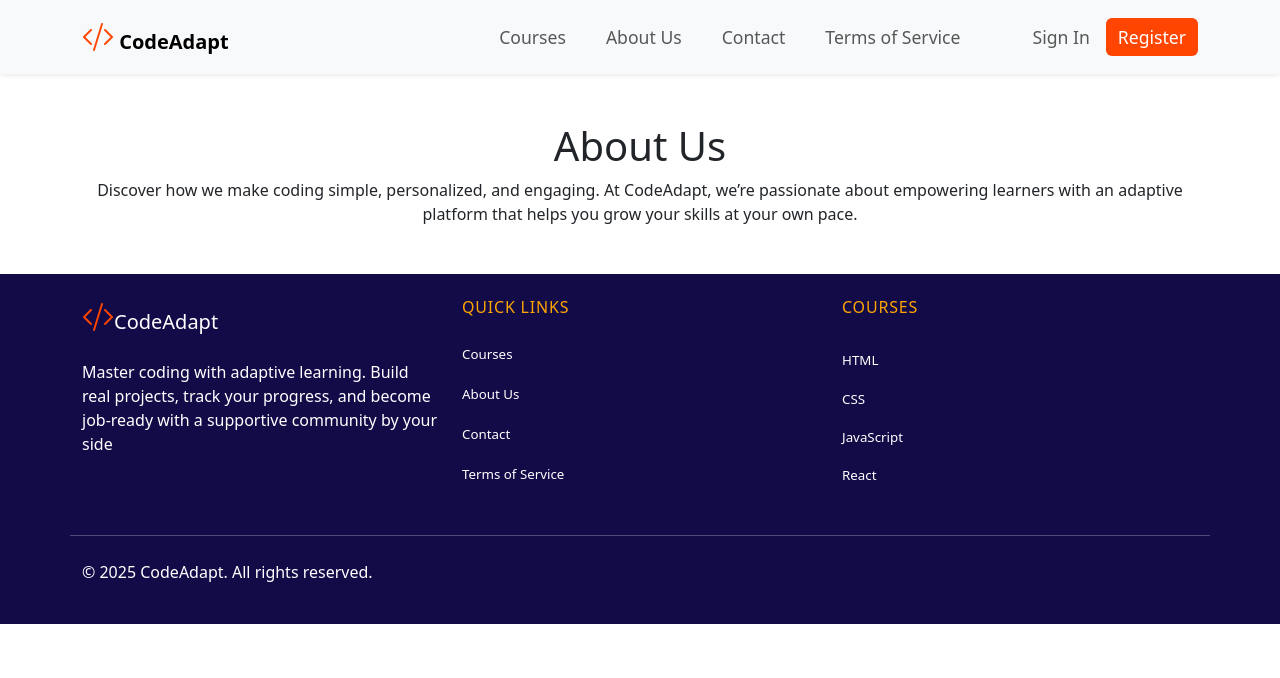
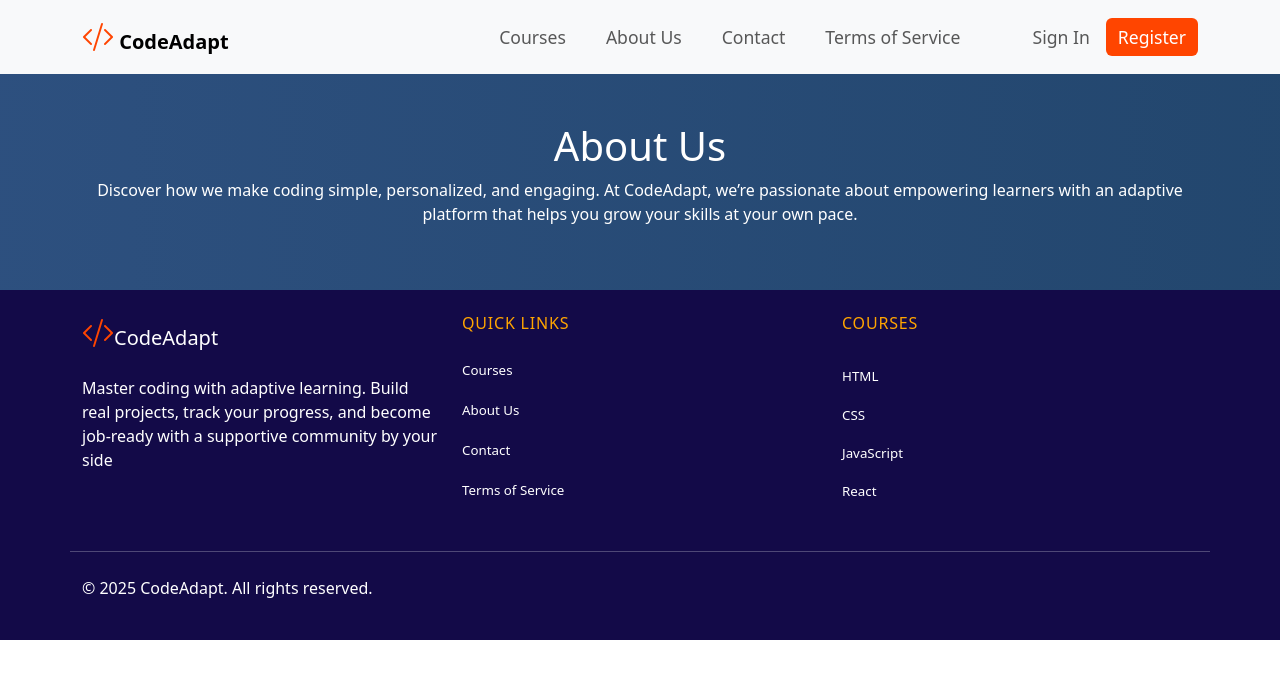
Before and after one commit to Adamxx06/adaptive-learning-system, a React (Vite) app: page /about in a window 1280 px wide. Shown: the top 678 px of the page. Built offline with nearby package versions, Linux system fonts and the light colour scheme.

Commit message:
chore(app): update routing and styles for new pages

```diff
--- a/src/App.css
+++ b/src/App.css
@@ -227,3 +227,48 @@ footer{
   color: orange;
   transition: color 0.3s ease;
 }
+
+
+/* Terms Page */
+.terms-page {
+  background-color: #f8f9fa; /* light gray */
+  min-height: 100vh; /* makes it cover full screen height */
+  padding-bottom: 2rem;
+}
+
+.terms-page .container {
+  max-width: 1100px;
+  margin: 0 auto;
+}
+
+.terms-page h1,h4{
+  font-family: "Poppins", sans-serif;
+}
+
+.terms-page p{
+  font-family: "Inter", sans-serif;
+}
+
+.about-page {
+  background: linear-gradient(270deg, #34568a, #1a3f60, #34568a, #092b4d, #0b2d4f);
+  background-size: 1000% 1000%;
+  animation: bgAnimation 30s ease infinite;
+  display: flex;
+  justify-content: center;
+  align-items: center;
+  color: white;
+  position: relative;
+  overflow: hidden;
+}
+
+@keyframes bgAnimation {
+  0% {
+    background-position: 0% 50%;
+  }
+  50% {
+    background-position: 100% 50%;
+  }
+  100% {
+    background-position: 0% 50%;
+  }
+}
--- a/src/App.tsx
+++ b/src/App.tsx
@@ -12,6 +12,7 @@ import SignUp from './components/pages/SignUp';
 import Contact from './components/pages/Contact';
 import TermsOfService from './components/pages/Terms';
 import Footer from './components/Footer';
+
 
 function App() {
   useEffect(() => {
```
